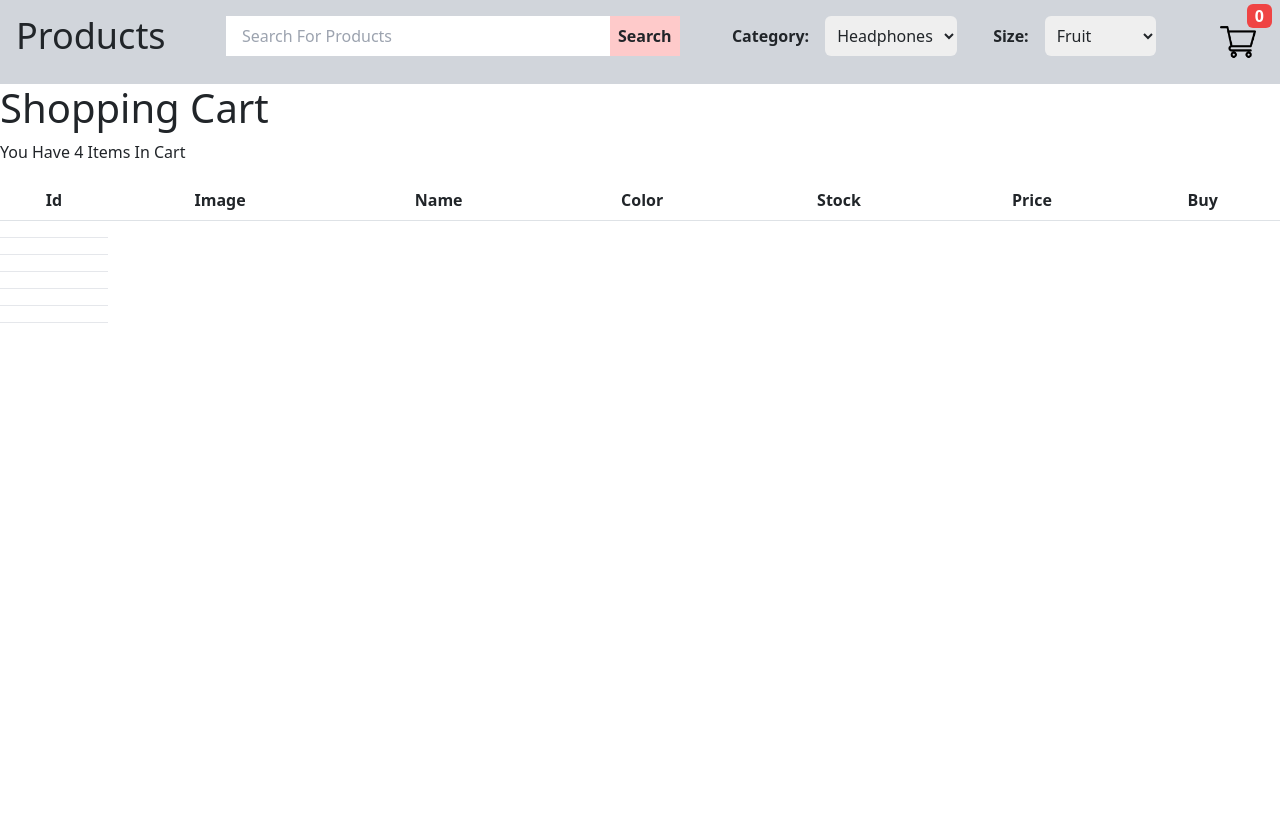
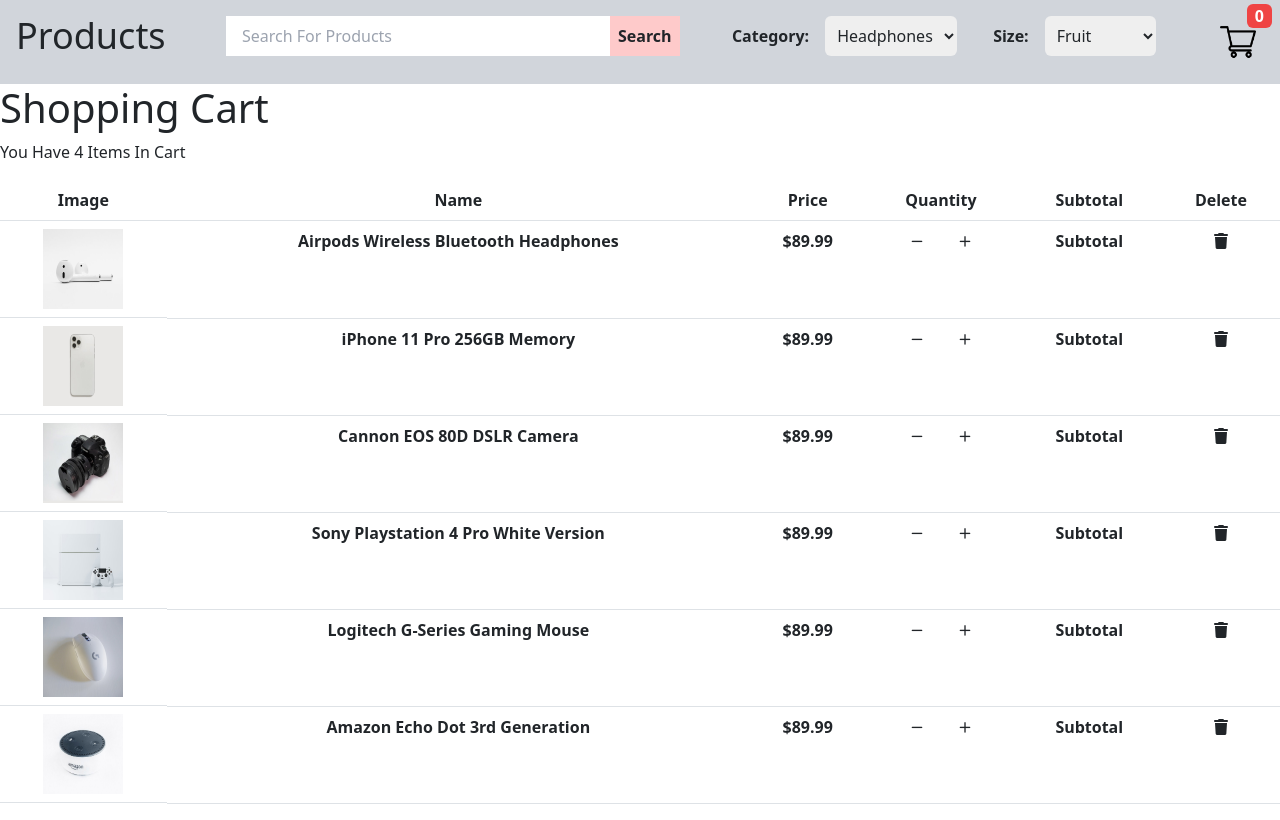
Before and after one commit to Dharmil4602/toothsi-project, a React (Create React App) app: page / in a window 1280 px wide. Both pictures are taken after a click on the button 1237 px from the left and 42 px from the top of the page. Built offline with nearby package versions, Linux system fonts and the light colour scheme.

Commit message:
Added increment decrement logo

```diff
--- a/public/index.html
+++ b/public/index.html
@@ -10,6 +10,10 @@
       content="Web site created using create-react-app"
     />
     <link rel="apple-touch-icon" href="%PUBLIC_URL%/logo192.png" />
+    <link rel="stylesheet" href="https://cdnjs.cloudflare.com/ajax/libs/font-awesome/6.2.0/css/all.min.css"
+      integrity="sha512-xh6O/CkQoPOWDdYTDqeRdPCVd1SpvCA9XXcUnZS2FmJNp1coAFzvtCN9BmamE+4aHK8yyUHUSCcJHgXloTyT2A=="
+      crossorigin="anonymous" referrerpolicy="no-referrer" />
+      <link rel="stylesheet" href="https://unicons.iconscout.com/release/v4.0.0/css/line.css">
     <!--
       manifest.json provides metadata used when your web app is installed on a
       user's mobile device or desktop. See https://developers.google.com/web/fundamentals/web-app-manifest/
--- a/src/components/Cart.js
+++ b/src/components/Cart.js
@@ -12,24 +12,7 @@
       <p>
         You Have <span>4</span> Items In Cart
       </p>
-      <Table>
-        <thead>
-          <tr className="text-center">
-            <th>Id</th>
-            <th>Image</th>
-            <th>Name</th>
-            <th>Color</th>
-            <th>Stock</th>
-            <th>Price</th>
-            <th>Buy</th>
-          </tr>
-        </thead>
-        {
-          item.map((currentItem) => {
-            return <Item />
-          })
-        }
-      </Table>
+        <Item />
     </div>
   );
 }
--- a/src/components/Item.js
+++ b/src/components/Item.js
@@ -1,21 +1,58 @@
-import React from 'react'
+import React from "react";
+import { Table } from "react-bootstrap";
+import products from "../Products";
 
 function Item() {
+    const handleIncrement = (item) => {
+        console.log("Increment");
+    };
+
+
+    const handleDecrement = (item) => {
+        console.log("Decrement");
+    };
   return (
     <>
-      <div className="cart-items">
-        <div className="cart-items-container">
-          <div className="items-info">
-            <div className="product-image"></div>
-            <div className="product-title"></div>
-            <div className="product-price"></div>
-            <div className="product-quantity"></div>
-            <div className="product-subtotal"></div>
-          </div>
-        </div>
-      </div>
+      <Table>
+        <thead>
+          <tr className="text-center">
+            <th>Image</th>
+            <th>Name</th>
+            <th>Price</th>
+            <th>Quantity</th>
+            <th>Subtotal</th>
+            <th>Delete</th>
+          </tr>
+        </thead>
+        <tbody>
+          {products.map((item, i) => (
+            <tr key={i} className="font-bold">
+              <td className="flex justify-center">
+                <img className="h-20 w-20" src={item.image} alt="product" />
+              </td>
+              <td className="text-center">{item.name}</td>
+              <td className="text-center">${item.price}</td>
+              <td className="quantity text-center">
+                <div className="">
+                  <button>
+                    <i className="uil uil-minus"></i>
+                  </button>
+                  <input className="w-4 mx-2" type="text" value=""/>
+                  <button onClick={handleIncrement}>
+                    <i className="uil uil-plus"></i>
+                  </button>
+                </div>
+              </td>
+              <td className="subTotal text-center">Subtotal</td>
+              <td className="delete text-center">
+                <i className="fa fa-trash" aria-hidden="true"></i>
+              </td>
+            </tr>
+          ))}
+        </tbody>
+      </Table>
     </>
   );
 }
 
-export default Item
+export default Item;
```
